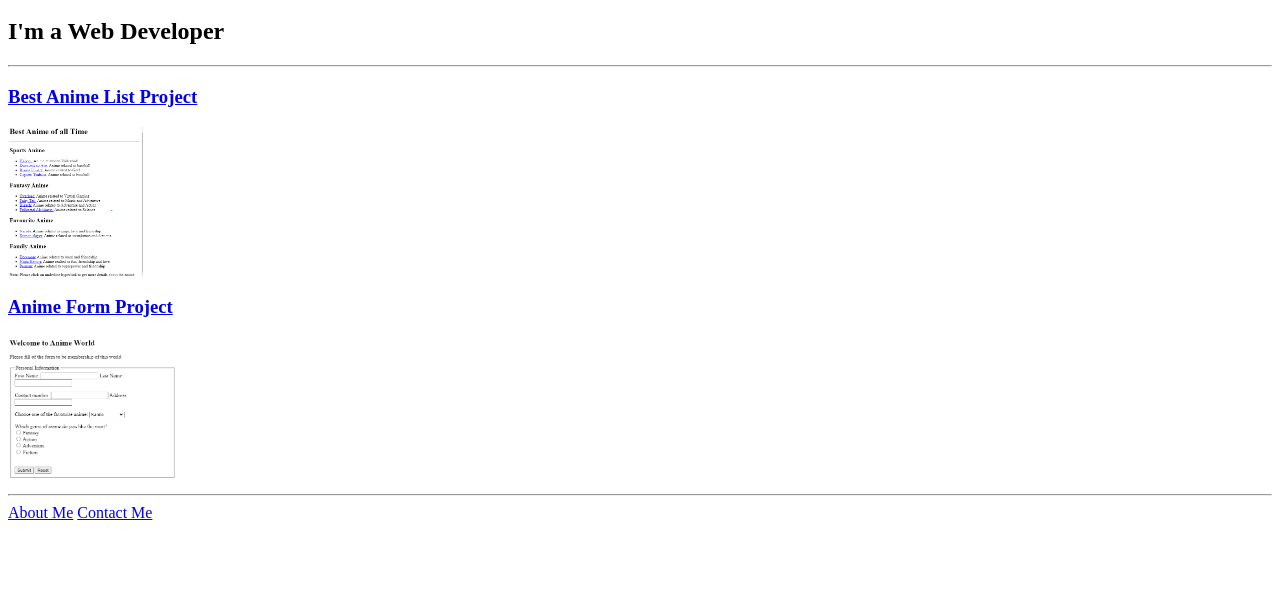
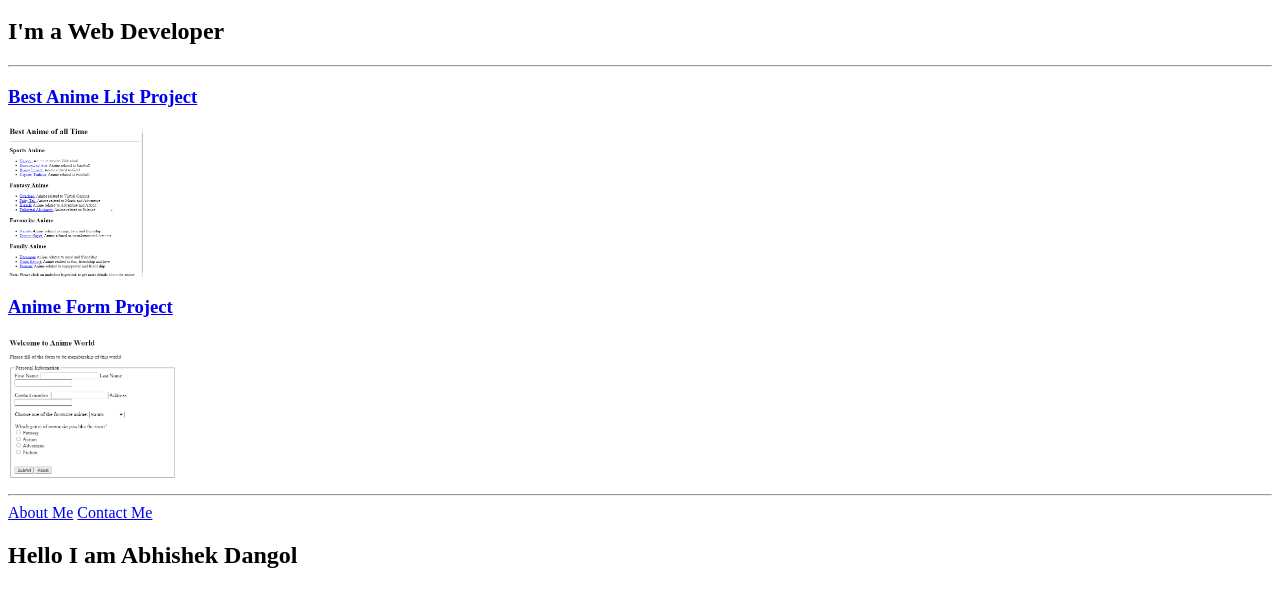
Before and after one commit to abhishek12dangol/HTML_Portfolio, a plain HTML site: page index.html in a window 1280 px wide. Shown: the part 48-654 px from the top of the page. Drawn offline with Linux system fonts and the light colour scheme.

Commit message:
new text added in readme and h2 element in index.html

```diff
--- a/index.html
+++ b/index.html
@@ -8,3 +8,4 @@
 <hr>
 <a href="./public/about.html">About Me</a>
 <a href="./public/contact.html">Contact Me</a>
+<h2>Hello I am Abhishek Dangol</h2>
```
Also changed, not shown: 1 other file.
